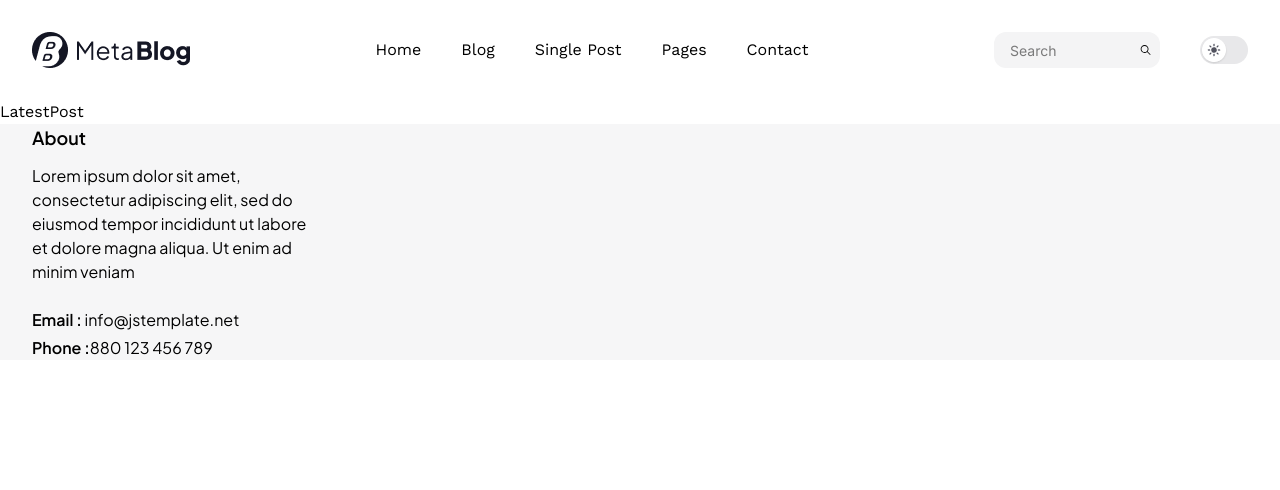
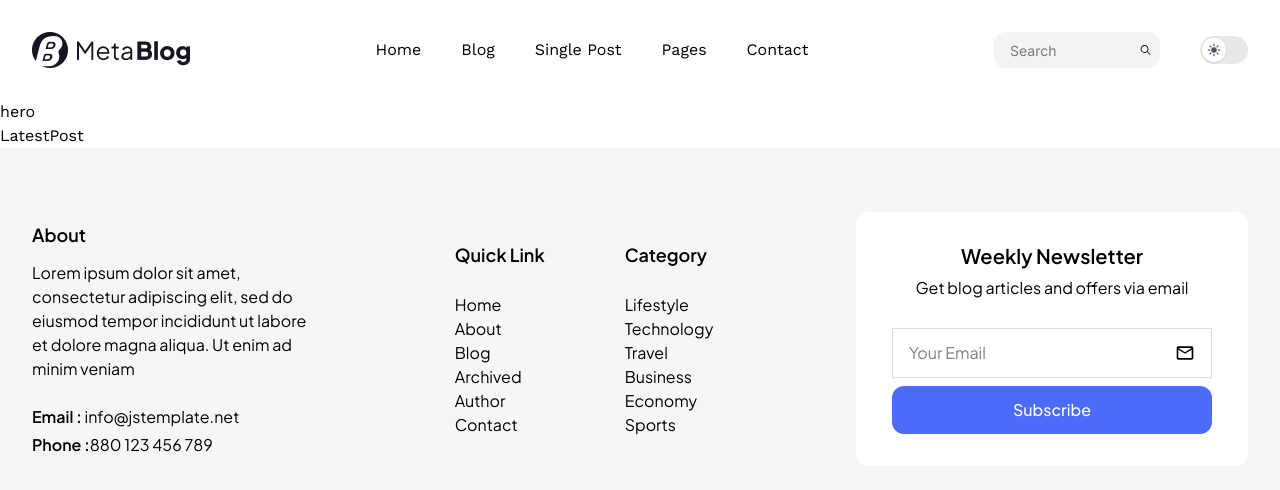
Before and after one commit to Ellham-dev/metaBlog, a React (Vite) app: page / in a window 1280 px wide. Shown: the top 490 px of the page. Built offline with nearby package versions, Linux system fonts and the light colour scheme.

Commit message:
footer part end

```diff
--- a/src/components/Footer.jsx
+++ b/src/components/Footer.jsx
@@ -1,19 +1,53 @@
 import React from 'react'
+import { MdOutlineMail } from 'react-icons/md'
 
 const Footer = () => {
   return (
     <>
       <section className='bg-[#F6F6F7]'>
         <div className="max-w-[1216px] mx-auto font-plusjakartasans">
-          <div className="">
+          <div className="flex items-center justify-between py-16">
+            {/* About_part */}
             <div className="w-[280px]">
               <h6 className='font-semibold text-lg leading-7 mb-3'>About</h6>
               <p className='text-base leading-6 mb-6'>Lorem ipsum dolor sit amet, consectetur adipiscing elit, sed do eiusmod tempor incididunt ut labore et dolore magna aliqua. Ut enim ad minim veniam</p>
               <h5 className='text-base leading-6 mb-1'><span className='font-semibold'>Email :</span> info@jstemplate.net</h5>
               <h5 className='text-base leading-6'><span className='font-semibold'>Phone :</span>880 123 456 789</h5>
             </div>
-            <div className="">
-
+            {/* Link_part */}
+            <div className="flex items-center gap-x-20">
+              <div className="">
+                <h6 className='font-semibold text-lg leading-7 mb-6'>Quick Link</h6>
+                <ul className='gap-y-2'>
+                  <li>Home</li>
+                  <li>About</li>
+                  <li>Blog</li>
+                  <li>Archived</li>
+                  <li>Author</li>
+                  <li>Contact</li>
+                </ul>
+              </div>
+              <div className="">
+                <h6 className='font-semibold text-lg leading-7 mb-6'>Category</h6>
+                <ul className='gap-y-2'>
+                  <li>Lifestyle</li>
+                  <li>Technology</li>
+                  <li>Travel</li>
+                  <li>Business</li>
+                  <li>Economy</li>
+                  <li>Sports</li>
+                </ul>
+              </div>
+            </div>
+            {/* Subscribe_part */}
+            <div className="bg-white w-[392px] flex flex-col items-center py-8 rounded-xl ">
+              <h4 className='font-semibold text-xl leading-6 mb-2'>Weekly Newsletter</h4>
+              <p className='text-base leading-6 mb-7'>Get blog articles and offers via email</p>
+              <div className="flex items-center justify-between w-[320px] border border-[#DCDDDF]  px-4 py-3 mb-2">
+              <input type="email" placeholder='Your Email' className='text-base leading-6 '/>
+              <MdOutlineMail size={20}/>
+              </div>
+              <button className='py-3 w-[320px] text-base leading-6 font-medium bg-[#4B6BFB] rounded-xl text-white'>Subscribe</button>
             </div>
           </div>
         </div>
--- a/src/components/Hero.jsx
+++ b/src/components/Hero.jsx
@@ -2,7 +2,7 @@ import React from 'react'
 
 const Hero = () => {
   return (
-    <></>
+    <>hero</>
   )
 }
 
```
